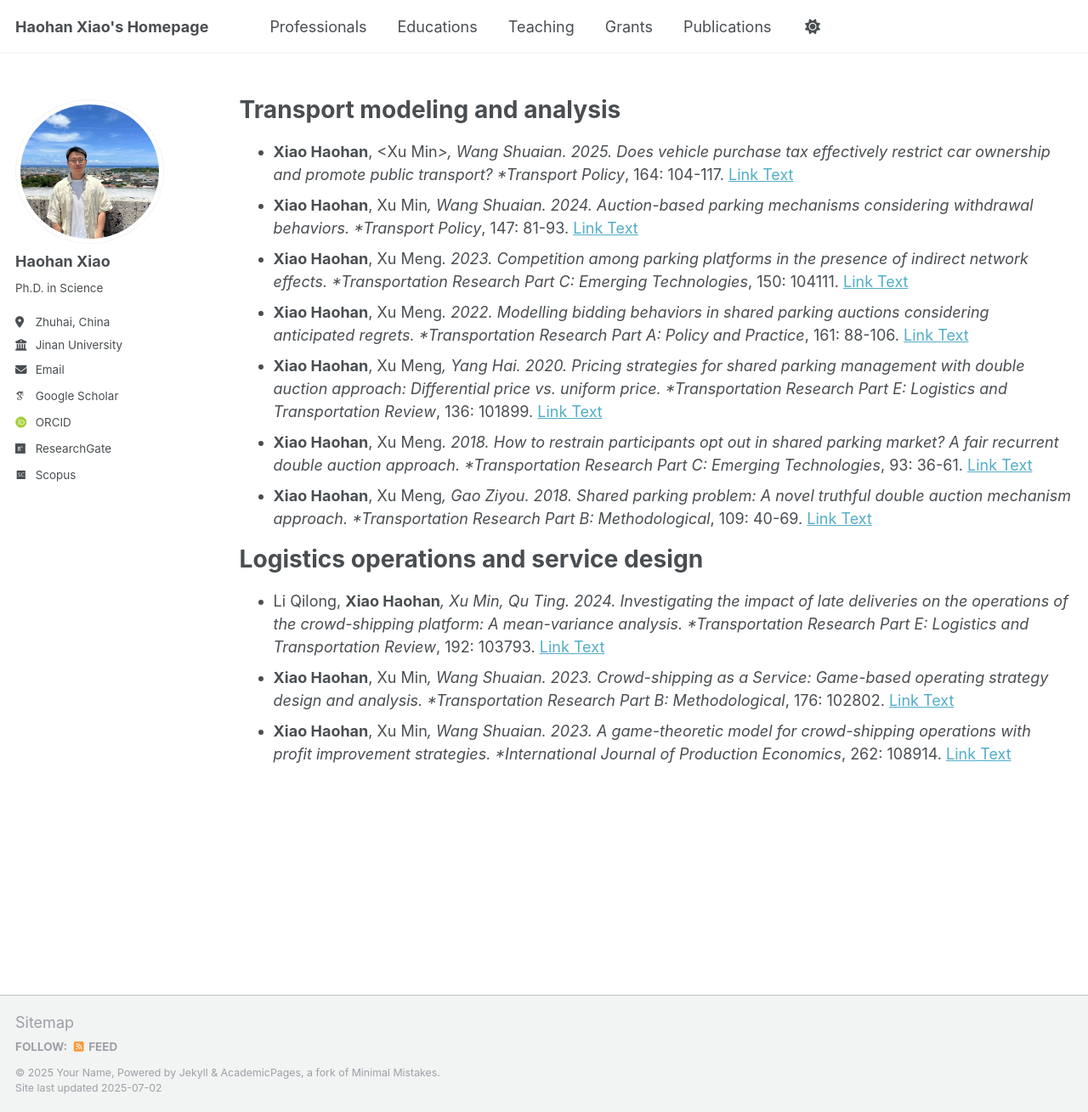
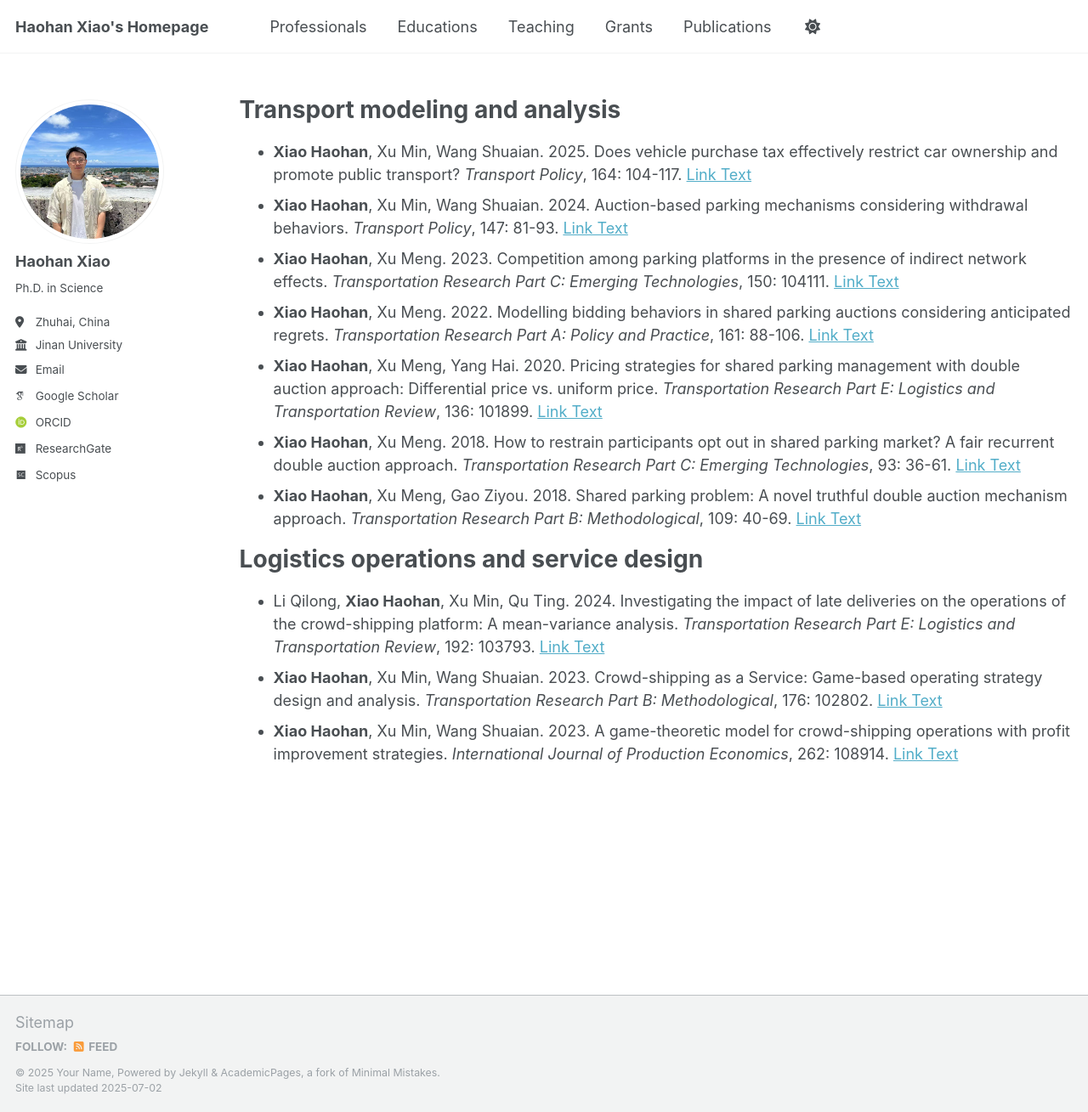
Before and after one commit to haohanxiao1/haohanxiao1.github.io, a Jekyll site: the page built from _pages/publications.md, in a window 1280 px wide and 1309 px high. Shown: the whole window at 85% size. Built offline with Jekyll 4.4.1, drawn with Linux system fonts in a browser that asks for light colours; some web fonts are replaced; a script that is not in the unit is left out; part of the change alters nothing that is shown.

```diff
--- a/_pages/publications.md
+++ b/_pages/publications.md
@@ -8,16 +8,16 @@ author_profile: true
 
 Transport modeling and analysis
 ======
-*  **Xiao Haohan**, <Xu Min*>, Wang Shuaian. 2025. Does vehicle purchase tax effectively restrict car ownership and promote public transport? *Transport Policy*, 164: 104-117. [Link Text](https://doi.org/10.1016/j.tranpol.2025.01.038)
-*  **Xiao Haohan**, Xu Min*, Wang Shuaian. 2024. Auction-based parking mechanisms considering withdrawal behaviors. *Transport Policy*, 147: 81-93. [Link Text](https://doi.org/10.1016/j.tranpol.2023.12.010)
-*  **Xiao Haohan**, Xu Meng*. 2023. Competition among parking platforms in the presence of indirect network effects. *Transportation Research Part C: Emerging Technologies*, 150: 104111. [Link Text](https://doi.org/10.1016/j.trc.2023.104111)
-*  **Xiao Haohan**, Xu Meng*. 2022. Modelling bidding behaviors in shared parking auctions considering anticipated regrets. *Transportation Research Part A: Policy and Practice*, 161: 88-106. [Link Text](https://doi.org/10.1016/j.tra.2022.05.001)
-*  **Xiao Haohan**, Xu Meng*, Yang Hai. 2020. Pricing strategies for shared parking management with double auction approach: Differential price vs. uniform price. *Transportation Research Part E: Logistics and Transportation Review*, 136: 101899. [Link Text](https://doi.org/10.1016/j.tre.2020.101899)
-*  **Xiao Haohan**, Xu Meng*. 2018. How to restrain participants opt out in shared parking market? A fair recurrent double auction approach. *Transportation Research Part C: Emerging Technologies*, 93: 36-61. [Link Text](https://doi.org/10.1016/j.trc.2018.05.023)
-*  **Xiao Haohan**, Xu Meng*, Gao Ziyou. 2018. Shared parking problem: A novel truthful double auction mechanism approach. *Transportation Research Part B: Methodological*, 109: 40-69. [Link Text](https://doi.org/10.1016/j.trb.2018.01.008)
+*  **Xiao Haohan**, Xu Min, Wang Shuaian. 2025. Does vehicle purchase tax effectively restrict car ownership and promote public transport? *Transport Policy*, 164: 104-117. [Link Text](https://doi.org/10.1016/j.tranpol.2025.01.038)
+*  **Xiao Haohan**, Xu Min, Wang Shuaian. 2024. Auction-based parking mechanisms considering withdrawal behaviors. *Transport Policy*, 147: 81-93. [Link Text](https://doi.org/10.1016/j.tranpol.2023.12.010)
+*  **Xiao Haohan**, Xu Meng. 2023. Competition among parking platforms in the presence of indirect network effects. *Transportation Research Part C: Emerging Technologies*, 150: 104111. [Link Text](https://doi.org/10.1016/j.trc.2023.104111)
+*  **Xiao Haohan**, Xu Meng. 2022. Modelling bidding behaviors in shared parking auctions considering anticipated regrets. *Transportation Research Part A: Policy and Practice*, 161: 88-106. [Link Text](https://doi.org/10.1016/j.tra.2022.05.001)
+*  **Xiao Haohan**, Xu Meng, Yang Hai. 2020. Pricing strategies for shared parking management with double auction approach: Differential price vs. uniform price. *Transportation Research Part E: Logistics and Transportation Review*, 136: 101899. [Link Text](https://doi.org/10.1016/j.tre.2020.101899)
+*  **Xiao Haohan**, Xu Meng. 2018. How to restrain participants opt out in shared parking market? A fair recurrent double auction approach. *Transportation Research Part C: Emerging Technologies*, 93: 36-61. [Link Text](https://doi.org/10.1016/j.trc.2018.05.023)
+*  **Xiao Haohan**, Xu Meng, Gao Ziyou. 2018. Shared parking problem: A novel truthful double auction mechanism approach. *Transportation Research Part B: Methodological*, 109: 40-69. [Link Text](https://doi.org/10.1016/j.trb.2018.01.008)
 
 Logistics operations and service design
 ======
-*  Li Qilong, **Xiao Haohan***, Xu Min, Qu Ting. 2024. Investigating the impact of late deliveries on the operations of the crowd-shipping platform: A mean-variance analysis. *Transportation Research Part E: Logistics and Transportation Review*, 192: 103793. [Link Text](https://doi.org/10.1016/j.tre.2024.103793)
-*  **Xiao Haohan**, Xu Min*, Wang Shuaian. 2023. Crowd-shipping as a Service: Game-based operating strategy design and analysis. *Transportation Research Part B: Methodological*, 176: 102802. [Link Text](https://doi.org/10.1016/j.trb.2023.102802)
-*  **Xiao Haohan**, Xu Min*, Wang Shuaian. 2023. A game-theoretic model for crowd-shipping operations with profit improvement strategies. *International Journal of Production Economics*, 262: 108914. [Link Text](https://doi.org/10.1016/j.ijpe.2023.108914)
+*  Li Qilong, **Xiao Haohan**, Xu Min, Qu Ting. 2024. Investigating the impact of late deliveries on the operations of the crowd-shipping platform: A mean-variance analysis. *Transportation Research Part E: Logistics and Transportation Review*, 192: 103793. [Link Text](https://doi.org/10.1016/j.tre.2024.103793)
+*  **Xiao Haohan**, Xu Min, Wang Shuaian. 2023. Crowd-shipping as a Service: Game-based operating strategy design and analysis. *Transportation Research Part B: Methodological*, 176: 102802. [Link Text](https://doi.org/10.1016/j.trb.2023.102802)
+*  **Xiao Haohan**, Xu Min, Wang Shuaian. 2023. A game-theoretic model for crowd-shipping operations with profit improvement strategies. *International Journal of Production Economics*, 262: 108914. [Link Text](https://doi.org/10.1016/j.ijpe.2023.108914)
```
